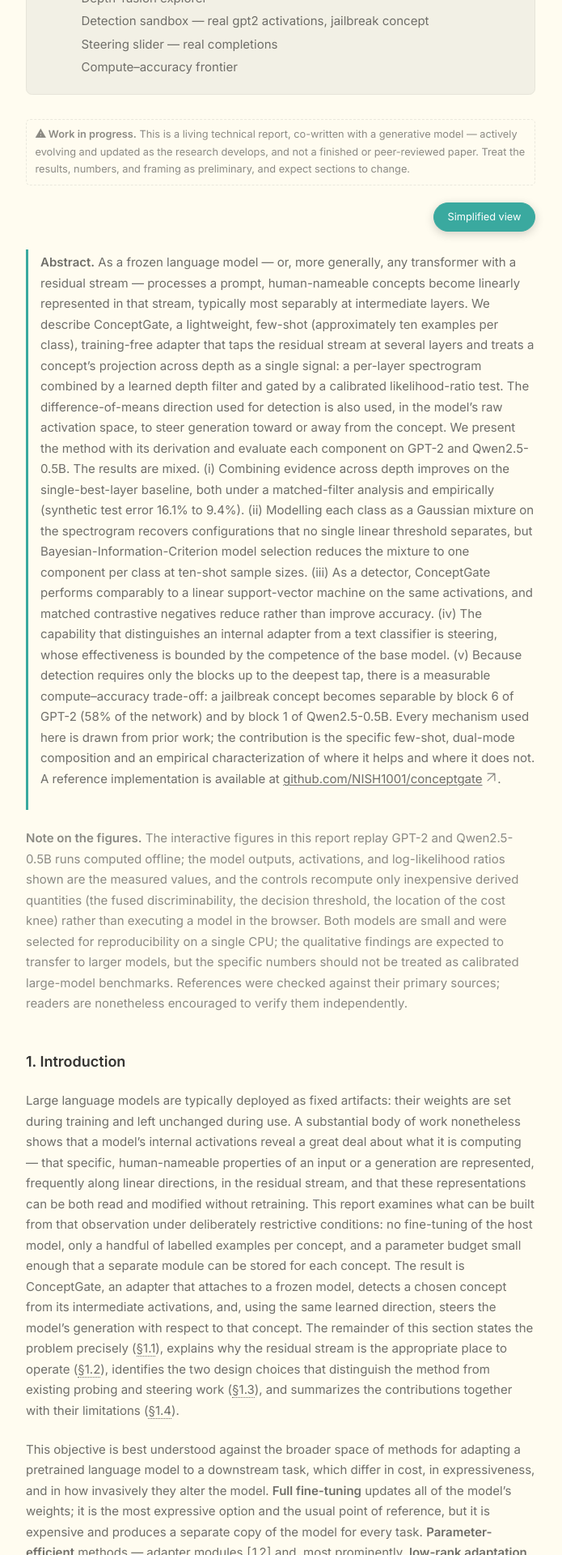
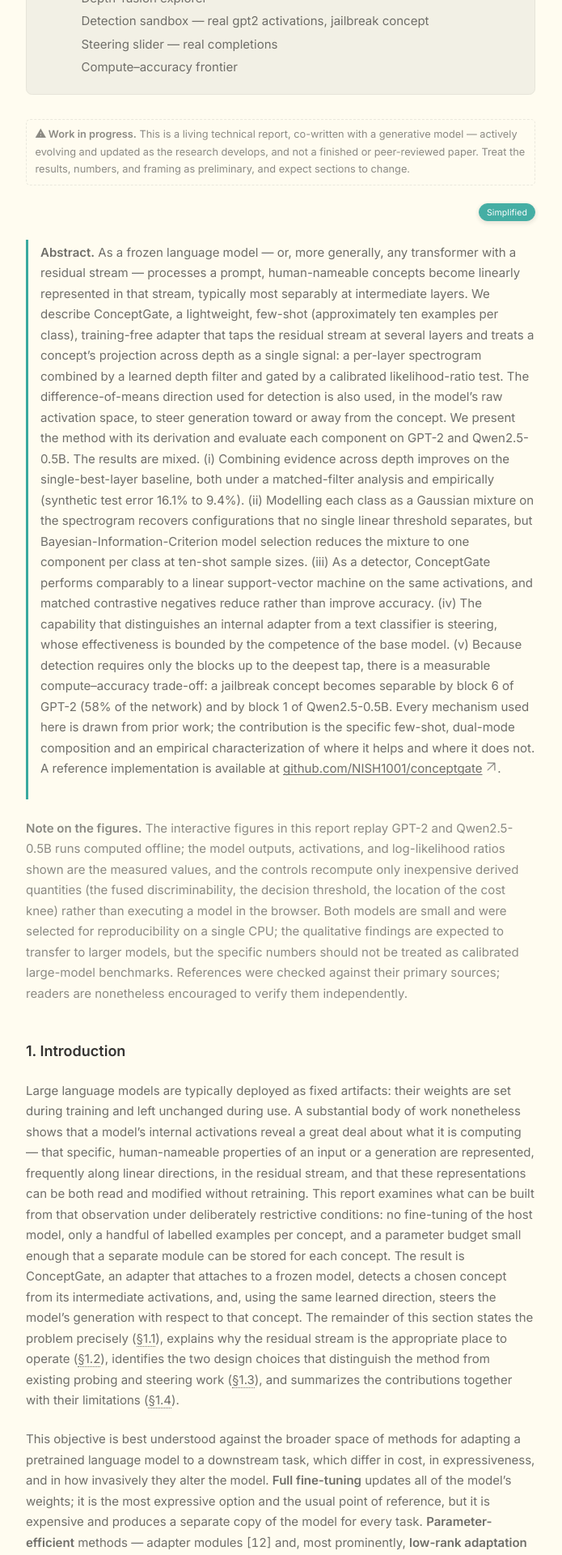
Before and after one commit to NISH1001/NISH1001.github.io, a Jekyll site: the page built from _posts/research/2026-08-29-conceptgate.markdown, in a window 1280 px wide. Shown: the part 1629-3549 px from the top of the page at 81% size, without its empty margins (293-988 px from the left). Built offline with Jekyll 4.4.1, drawn with Linux system fonts in a browser that asks for light colours; some of the changed lines change nothing that is shown.

Commit message:
Toggle: shrink the button, shorten label, make the bar click-through

```diff
--- a/_posts/research/2026-08-29-conceptgate.markdown
+++ b/_posts/research/2026-08-29-conceptgate.markdown
@@ -82,10 +82,11 @@ a.sref:hover{color:var(--brand,#3aa99f)}
 .content .highlight .nn,.content .highlight .nc,.content .highlight .n{color:#24292f!important}
 
 /* --- technical / simplified reading toggle --- */
-.cg-togglebar{position:sticky;top:8px;z-index:100;text-align:right;margin:0 0 1.2rem}
-.cg-floatbtn{display:inline-block;border:1px solid var(--brand,#3aa99f);
-  background:var(--brand,#3aa99f);color:#fff;padding:.5rem 1.1rem;border-radius:2rem;
-  cursor:pointer;font:inherit;font-size:.85rem;box-shadow:0 3px 12px rgba(0,0,0,.18);-webkit-appearance:none}
+.cg-togglebar{position:sticky;top:6px;z-index:100;text-align:right;margin:0 0 1rem;pointer-events:none}
+.cg-floatbtn{pointer-events:auto;display:inline-block;border:1px solid var(--brand,#3aa99f);
+  background:var(--brand,#3aa99f);color:#fff;padding:.22rem .6rem;border-radius:1rem;
+  cursor:pointer;font:inherit;font-size:.7rem;line-height:1.3;letter-spacing:.01em;
+  box-shadow:0 2px 7px rgba(0,0,0,.14);-webkit-appearance:none;opacity:.94}
 .cg-floatbtn:hover{filter:brightness(1.06)}
 .cg-simple-doc{display:none;max-width:42rem}
 .cg-simple-doc .lead{font-size:.88rem;opacity:.7;font-style:italic;margin:.2rem 0 1.5rem}
@@ -104,7 +105,7 @@ paper. Treat the results, numbers, and framing as preliminary, and expect sectio
 </p>
 
 <div class="cg-togglebar">
-<button type="button" id="cg-toggle" class="cg-floatbtn">Simplified view</button>
+<button type="button" id="cg-toggle" class="cg-floatbtn">Simplified</button>
 </div>
 
 <div class="cg-simple-doc" markdown="1">
@@ -1381,7 +1382,7 @@ function cgCost(){
     var simple = mode==='simple';
     relocate(simple);
     content.classList.toggle('cg-simple', simple);
-    btn.textContent = simple ? 'Technical view' : 'Simplified view';
+    btn.textContent = simple ? 'Technical' : 'Simplified';
     try{ localStorage.setItem('cg-mode', mode); }catch(e){}
   }
   btn.addEventListener('click', function(){
```
